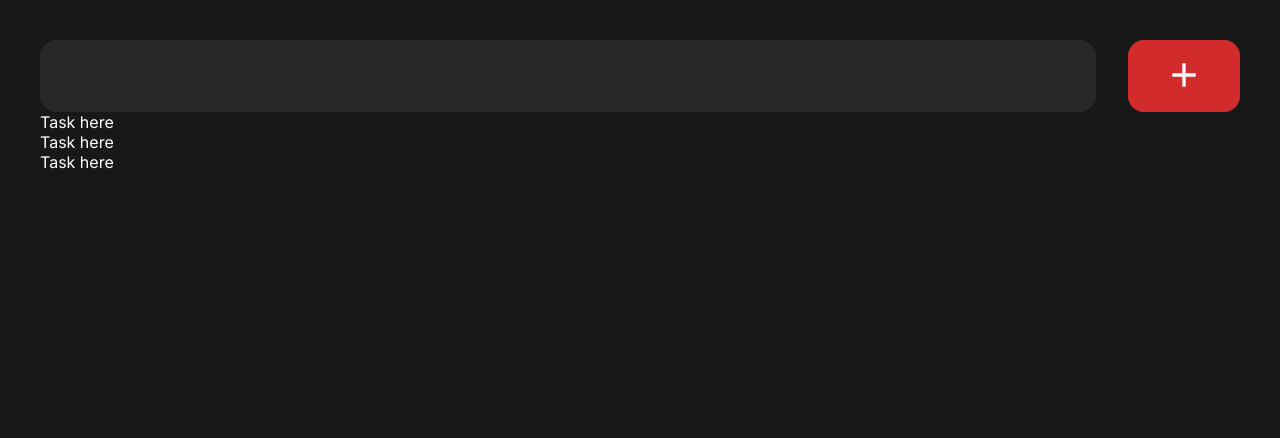
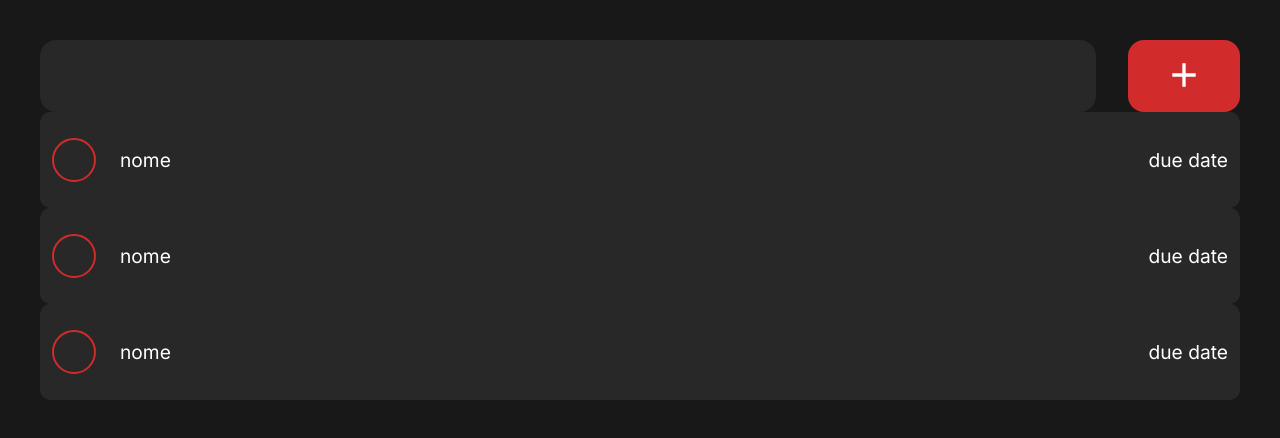
Before and after one commit to gentil-kadson/to-do-list-app, a Next.js app: page / in a window 1280 px wide. Shown: the top 438 px of the page. Built offline with nearby package versions, Linux system fonts and the light colour scheme.

Commit message:
task component created.

```diff
--- a/src/components/Task/Task.module.css
+++ b/src/components/Task/Task.module.css
@@ -0,0 +1,30 @@
+.taskContainer {
+  display: flex;
+  justify-content: space-between;
+  align-items: center;
+
+  padding: 0.75rem;
+  border-radius: 0.625rem;
+  font-size: 1.2rem;
+  height: 4.5rem;
+
+  background-color: #292828;
+}
+
+.taskContainer:hover,
+.taskCheck:hover {
+  cursor: pointer;
+}
+
+.leftItems {
+  display: flex;
+  align-items: center;
+  gap: 1.5rem;
+}
+
+.taskCheck {
+  width: 2.5rem;
+  height: 2.5rem;
+  border-radius: 50%;
+  border: 2px solid #d22b2b;
+}
--- a/src/components/Task/index.tsx
+++ b/src/components/Task/index.tsx
@@ -1,5 +1,12 @@
 import styles from "./Task.module.css";
 
 export default function Task() {
-  return <div>Task here</div>;
+  return (
+    <div className={styles.taskContainer}>
+      <div className={styles.leftItems}>
+        <div className={styles.taskCheck}></div> nome
+      </div>
+      <div>due date</div>
+    </div>
+  );
 }
```
